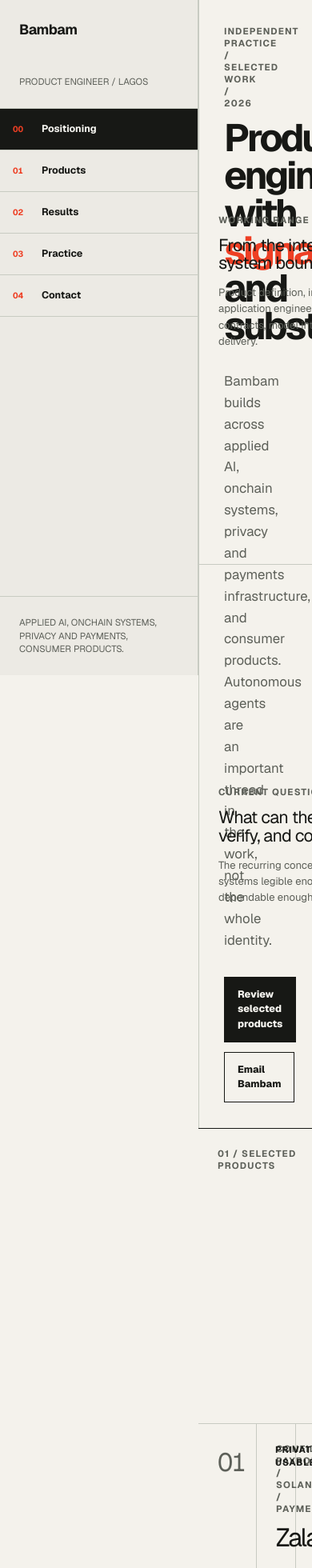
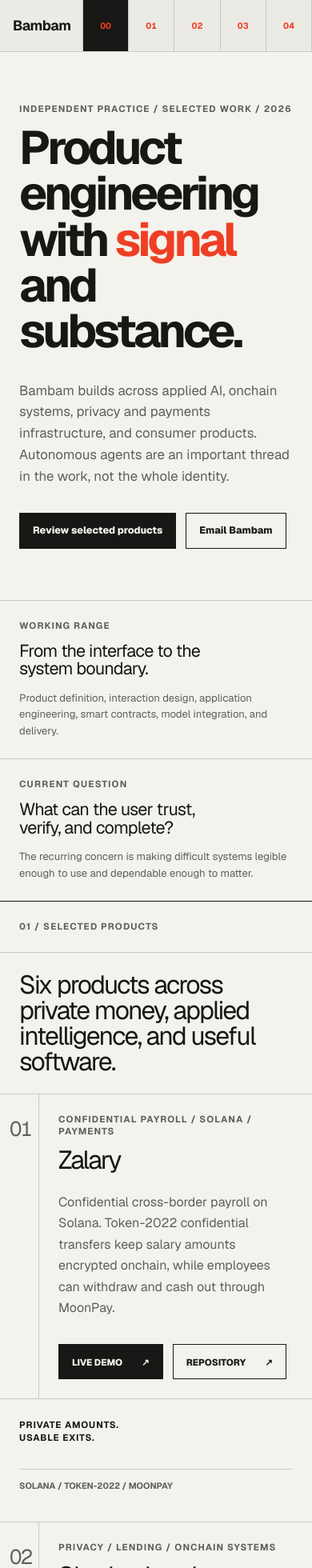
Before and after one commit to ajanaku1/bambam, a Next.js app: page / in a window 390 px wide. Shown: the top 1960 px of the page at 80% size. Built offline with nearby package versions, Linux system fonts and the light colour scheme.

Commit message:
style: add responsive and reduced motion behavior

```diff
--- a/src/app/globals.css
+++ b/src/app/globals.css
@@ -634,3 +634,202 @@
     transform: translateX(0.35rem);
   }
 }
+
+@media (max-width: 70rem) {
+  :root {
+    --side-width: 13rem;
+  }
+  .product-entry {
+    grid-template-columns: 4rem minmax(0, 1fr) minmax(13rem, 0.4fr);
+  }
+}
+
+@media (max-width: 56rem) {
+  .portfolio-shell {
+    grid-template-columns: 1fr;
+  }
+
+  .side-index {
+    z-index: 20;
+    grid-template-columns: auto minmax(0, 1fr);
+    grid-template-rows: auto;
+    height: auto;
+    border-right: 0;
+    border-bottom: 1px solid var(--line);
+  }
+
+  .identity {
+    min-height: 4rem;
+    justify-content: center;
+    padding: var(--space-3) var(--space-4);
+    border-right: 1px solid var(--line);
+    border-bottom: 0;
+  }
+
+  .identity span,
+  .index-scope {
+    display: none;
+  }
+
+  .index-links {
+    display: grid;
+    grid-template-columns: repeat(5, minmax(0, 1fr));
+  }
+
+  .index-links a {
+    grid-template-columns: 1.5rem 1fr;
+    min-height: 4rem;
+    border-right: 1px solid var(--line);
+    border-bottom: 0;
+  }
+
+  .positioning {
+    grid-template-columns: 1fr;
+  }
+
+  .positioning-notes {
+    grid-template-columns: 1fr 1fr;
+    grid-template-rows: auto;
+    border-top: 1px solid var(--line);
+    border-left: 0;
+  }
+
+  .positioning-notes > div + div {
+    border-top: 0;
+    border-left: 1px solid var(--line);
+  }
+
+  .product-entry {
+    grid-template-columns: 4rem minmax(0, 1fr);
+  }
+
+  .product-body {
+    border-right: 0;
+  }
+
+  .product-facts {
+    grid-column: 1 / -1;
+    display: grid;
+    grid-template-columns: 1fr 1fr 1fr;
+    border-top: 1px solid var(--line);
+  }
+
+  .product-facts dl {
+    margin: 0;
+  }
+
+  .results-section,
+  .practice-section {
+    grid-template-columns: 1fr;
+  }
+
+  .results-heading {
+    min-height: 18rem;
+    border-right: 0;
+    border-bottom: 1px solid #3a3b36;
+  }
+
+  .practice-section > header {
+    padding-right: 0;
+  }
+}
+
+@media (max-width: 42rem) {
+  .side-index {
+    grid-template-columns: 6.5rem minmax(0, 1fr);
+  }
+
+  .index-links a {
+    display: flex;
+    justify-content: center;
+    padding: 0;
+    font-size: 0;
+  }
+
+  .index-links a span {
+    font-size: 0.68rem;
+  }
+
+  .positioning-main {
+    padding: var(--space-16) var(--space-6);
+  }
+
+  .positioning-main h1 {
+    font-size: clamp(3rem, 15vw, 4.4rem);
+  }
+
+  .positioning-notes,
+  .section-heading,
+  .results-ledger dd,
+  .practice-list > div,
+  .contact-section {
+    grid-template-columns: 1fr;
+  }
+
+  .positioning-notes > div + div,
+  .section-heading .eyebrow {
+    border-left: 0;
+  }
+
+  .positioning-notes > div + div {
+    border-top: 1px solid var(--line);
+  }
+
+  .section-heading .eyebrow {
+    border-right: 0;
+    border-bottom: 1px solid var(--line);
+  }
+
+  .product-entry {
+    grid-template-columns: 3rem minmax(0, 1fr);
+  }
+
+  .product-entry > * {
+    padding: var(--space-6);
+  }
+
+  .product-index {
+    padding-inline: var(--space-3);
+    font-size: 1.6rem;
+  }
+
+  .product-facts {
+    grid-template-columns: 1fr;
+  }
+
+  .results-ledger > div {
+    grid-template-columns: 6rem minmax(0, 1fr);
+  }
+
+  .practice-section {
+    padding-inline: var(--space-6);
+  }
+
+  .contact-links {
+    border-top: 1px solid rgba(23, 24, 21, 0.32);
+    border-left: 0;
+  }
+
+  .contact-section > div {
+    padding: var(--space-16) var(--space-6);
+  }
+
+  .site-footer {
+    flex-direction: column;
+  }
+}
+
+@media (prefers-reduced-motion: reduce) {
+  .stage {
+    animation: none;
+  }
+
+  .skip-to-content,
+  .index-links a,
+  .action,
+  .product-body h3,
+  .product-links a,
+  .contact-links a {
+    transition: none;
+  }
+}
```
